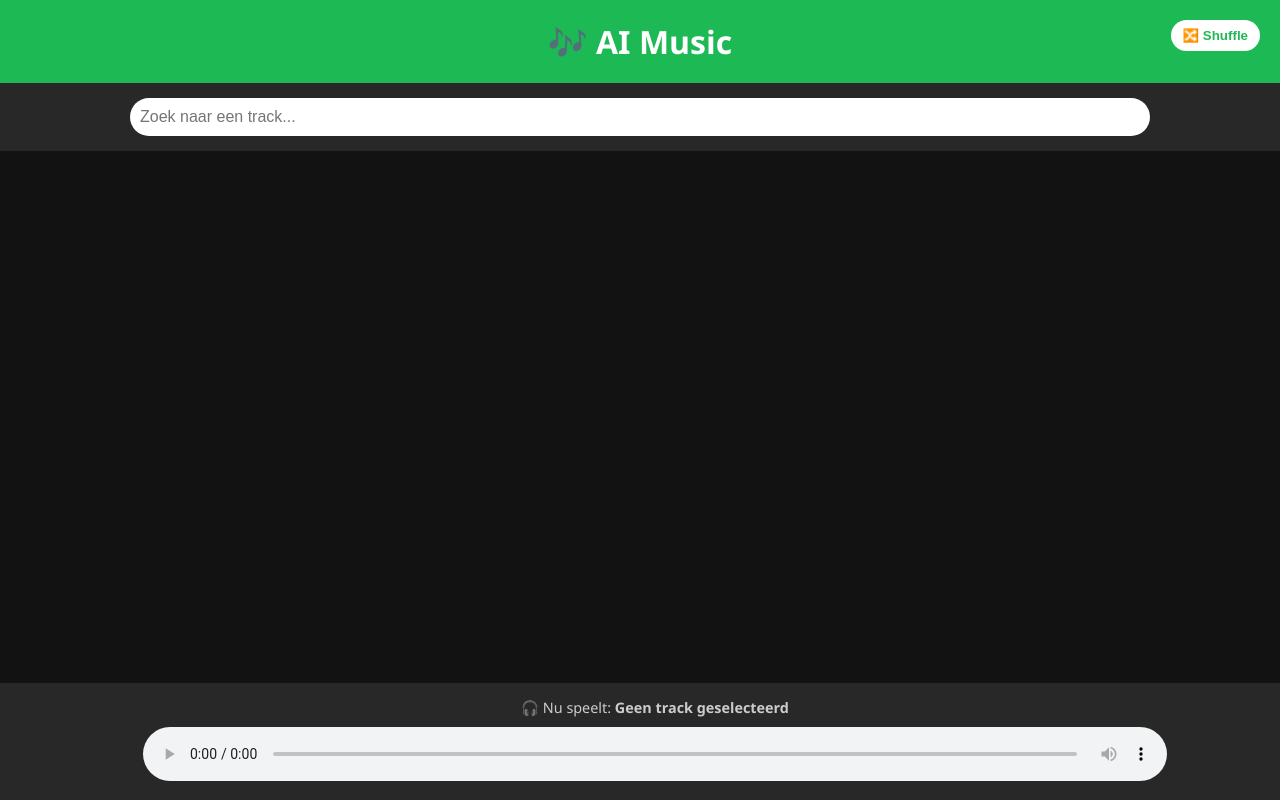
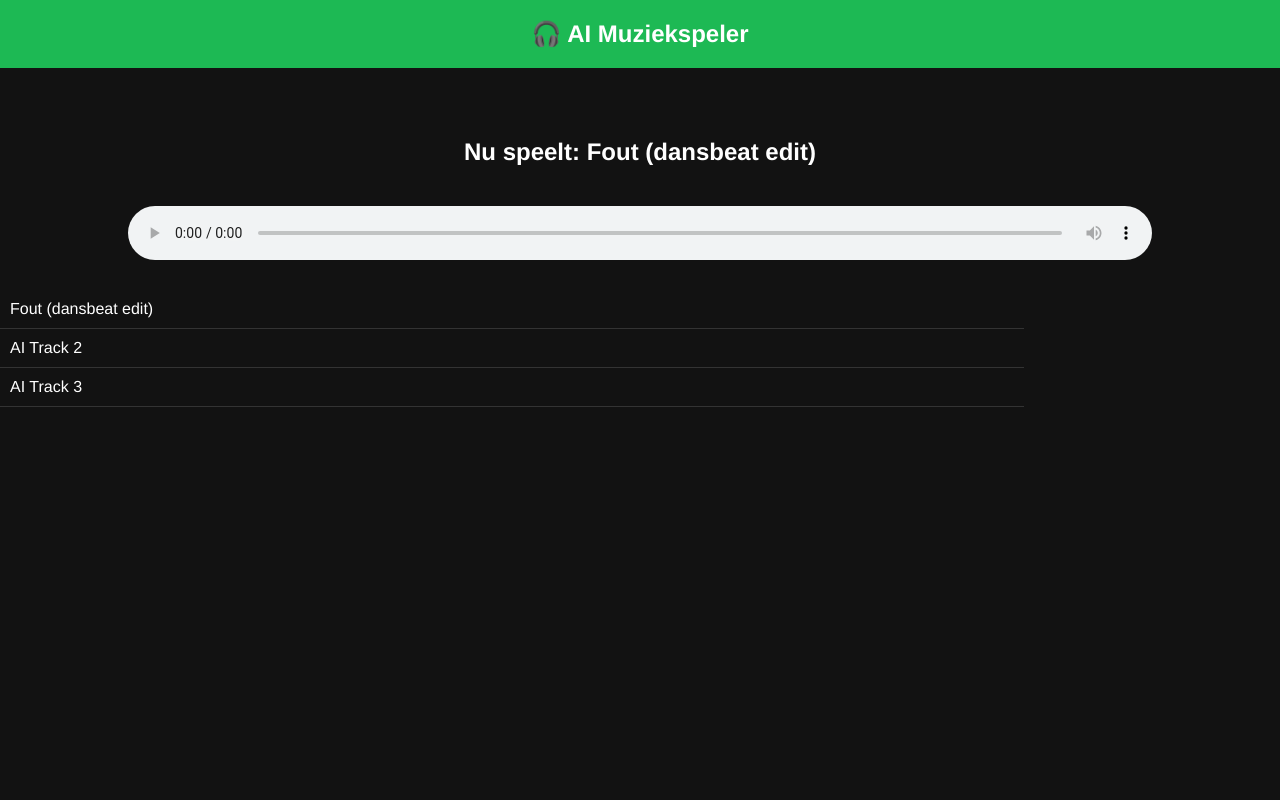
Before and after one commit to Jimisdebest/songs, a plain HTML site: page index.html in a window 1280 px wide. Drawn offline with Linux system fonts and the light colour scheme.

Commit message:
Update index.html

```diff
--- a/index.html
+++ b/index.html
@@ -1,48 +1,99 @@
 <!DOCTYPE html>
 <html lang="nl">
 <head>
-  <meta charset="UTF-8" />
-  <meta name="viewport" content="width=device-width, initial-scale=1" />
-  <title>AI Music</title>
-  <link rel="stylesheet" href="style.css" />
+  <meta charset="UTF-8">
+  <title>AI Muziekspeler</title>
+  <style>
+    body {
+      background-color: #121212;
+      color: white;
+      font-family: 'Helvetica Neue', sans-serif;
+      margin: 0;
+      padding: 0;
+    }
+    header {
+      background-color: #1DB954;
+      padding: 20px;
+      text-align: center;
+      font-size: 24px;
+      font-weight: bold;
+    }
+    .player {
+      display: flex;
+      flex-direction: column;
+      align-items: center;
+      margin-top: 50px;
+    }
+    audio {
+      width: 80%;
+      margin-top: 20px;
+    }
+    .playlist {
+      margin-top: 30px;
+      width: 80%;
+    }
+    .track {
+      padding: 10px;
+      border-bottom: 1px solid #333;
+      cursor: pointer;
+    }
+    .track:hover {
+      background-color: #282828;
+    }
+  </style>
 </head>
 <body>
-  <header>
-    <h1>🎶 AI Music</h1>
-    <button id="shuffleBtn">🔀 Shuffle</button>
-  </header>
 
-  <div class="search-bar">
-    <input type="text" id="searchInput" placeholder="Zoek naar een track..." />
+  <header>🎧 AI Muziekspeler</header>
+
+  <div class="player">
+    <h2 id="now-playing">Nu speelt: -</h2>
+    <audio id="audio" controls autoplay></audio>
   </div>
 
-  <main class="song-list" id="songList"></main>
-
-  <footer>
-    <div id="nowPlaying">🎧 Nu speelt: <strong>Geen track geselecteerd</strong></div>
-    <audio id="mainPlayer" controls></audio>
-    <audio id="likeSound" src="like.mp3" preload="auto"></audio>
-  </footer>
-
-  <!-- Popup rechtsboven -->
-  <div id="popup" class="popup hidden">
-    <img id="popupCover" src="" alt="Cover" />
-    <div>
-      <div id="popupTitle"></div>
-      <div id="popupArtist"></div>
-    </div>
+  <div class="playlist" id="playlist">
+    <!-- Tracks worden hier geladen -->
   </div>
 
-  <!-- Mini-player rechtsonder -->
-  <div id="miniPlayer" class="mini-player hidden">
-    <img id="miniCover" src="" alt="Cover" />
-    <div class="mini-info">
-      <div id="miniTitle">Titel</div>
-      <div id="miniArtist">Artiest</div>
-    </div>
-    <button id="miniToggle">⏸️</button>
-  </div>
+  <script>
+    const tracks = [
+      { title: "Fout (dansbeat edit)", file: "fout.mp3" },
+      { title: "AI Track 2", file: "ai-track-2.mp3" },
+      { title: "AI Track 3", file: "ai-track-3.mp3" }
+    ];
 
-  <script src="script.js"></script>
+    const audio = document.getElementById('audio');
+    const playlist = document.getElementById('playlist');
+    const nowPlaying = document.getElementById('now-playing');
+    let currentTrack = 0;
+
+    function loadTrack(index) {
+      audio.src = tracks[index].file;
+      nowPlaying.textContent = "Nu speelt: " + tracks[index].title;
+      audio.play();
+    }
+
+    function playNext() {
+      currentTrack = (currentTrack + 1) % tracks.length;
+      loadTrack(currentTrack);
+    }
+
+    audio.addEventListener('ended', playNext);
+
+    tracks.forEach((track, index) => {
+      const div = document.createElement('div');
+      div.className = 'track';
+      div.textContent = track.title;
+      div.onclick = () => {
+        currentTrack = index;
+        loadTrack(index);
+      };
+      playlist.appendChild(div);
+    });
+
+    // Start met eerste track
+    loadTrack(currentTrack);
+  </script>
+
 </body>
 </html>
```
